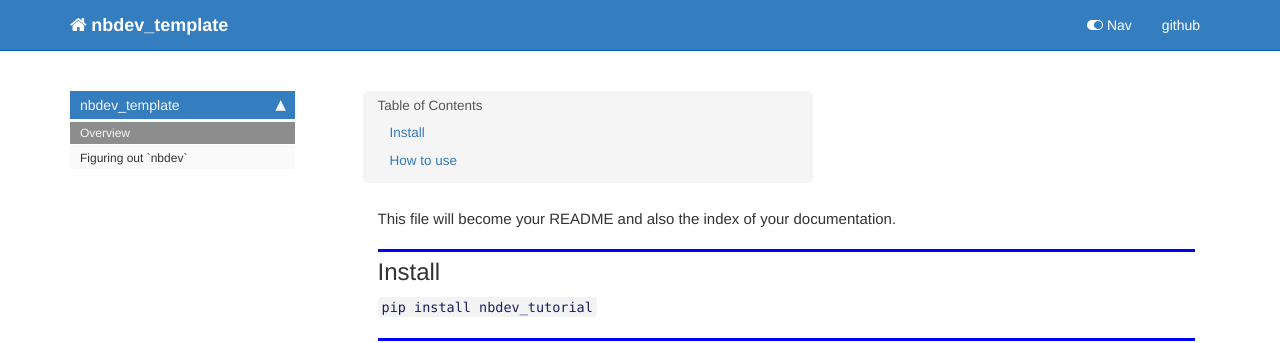
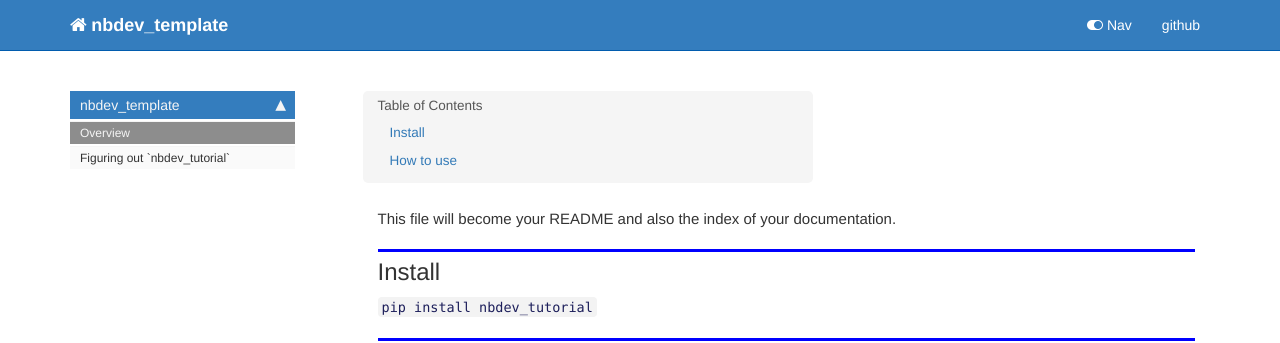
Before and after one commit to ltran17/nbdev_tutorial, a Jekyll site: the page built from docs/index.html, in a window 1280 px wide. Shown: the top 343 px of the page. Built offline with Jekyll 4.4.1, drawn with Linux system fonts in a browser that asks for light colours; nearby versions of some CDN libraries; comment, search, counter and statistics services are not loaded.

Commit message:
getting details right

```diff
--- a/docs/_data/sidebars/home_sidebar.yml
+++ b/docs/_data/sidebars/home_sidebar.yml
@@ -10,7 +10,7 @@ entries:
       title: Overview
       url: /
     - output: web,pdf
-      title: Figuring out `nbdev`
+      title: Figuring out `nbdev_tutorial`
       url: core.html
     output: web
     title: nbdev_template
--- a/docs/core.html
+++ b/docs/core.html
@@ -1,6 +1,6 @@
 ---
 
-title: Figuring out `nbdev`
+title: Figuring out `nbdev_tutorial`
 
 
 keywords: fastai
--- a/docs/index.html
+++ b/docs/index.html
@@ -1,6 +1,6 @@
 ---
 
-title: `nbdev` Tutorial
+title: `nbdev_tutorial` module
 
 
 keywords: fastai
--- a/docs/sidebar.json
+++ b/docs/sidebar.json
@@ -1,6 +1,6 @@
 {
   "nbdev_template": {
     "Overview": "/",
-    "Figuring out `nbdev`": "core.html"
+    "Figuring out `nbdev_tutorial`": "core.html"
   }
 }
```
Also changed, not shown: README.md, 2 other files.
